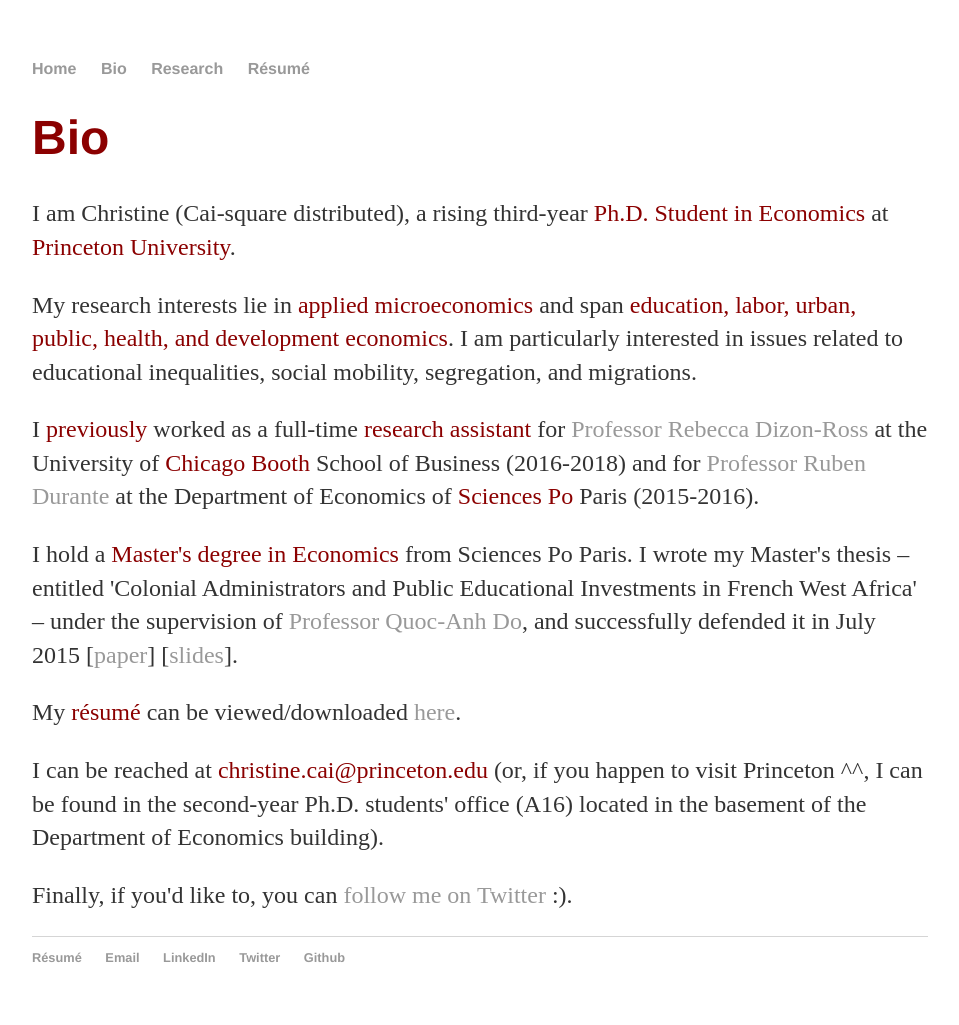
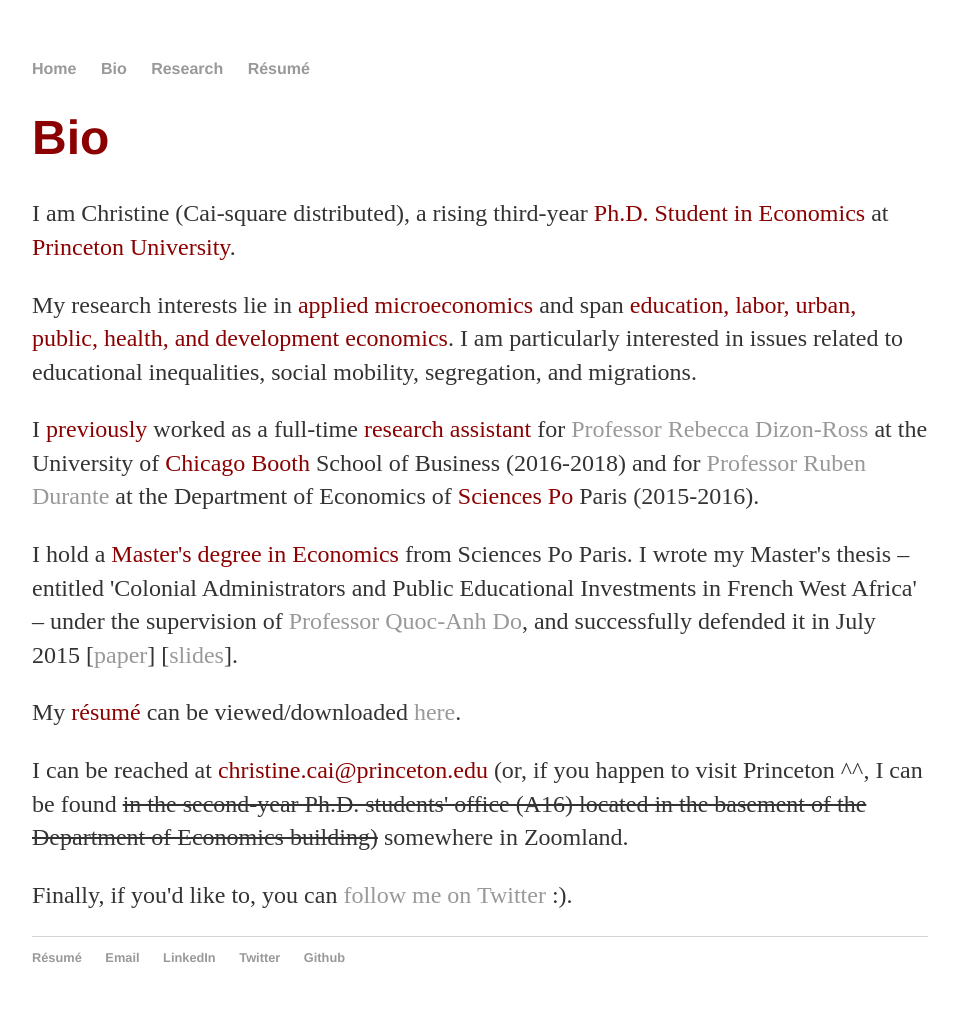
Before and after one commit to christinecai/christinecai.github.io, a Jekyll site: the page built from bio/Bio.html, in a window 1280 px wide. Shown: the whole page, without its empty margins (160-1119 px from the left). Built offline with Jekyll 4.4.1, drawn with Linux system fonts in a browser that asks for light colours.

Commit message:
Update Bio.html

```diff
--- a/bio/Bio.html
+++ b/bio/Bio.html
@@ -30,7 +30,7 @@ title: Bio
 <p>My <font color="darkred">résumé</font> can be viewed/downloaded <a href="/resume/Christine_Cai_resume.pdf">here</a>.</p>
 
 	<p>I can be reached at <font color="darkred">christine.cai@princeton.edu</font>
-		(or, if you happen to visit Princeton ^^, I can be found in the second-year Ph.D. students' office (A16) located in the basement of the Department of Economics building).</p>
+		(or, if you happen to visit Princeton ^^, I can be found <strike>in the second-year Ph.D. students' office (A16) located in the basement of the Department of Economics building)</strike> somewhere in Zoomland. </p>
 
 		<p>Finally, if you'd like to, you can <a href="https://twitter.com/Christine_Cai27">follow me on Twitter</a> :).</p>
 
```
